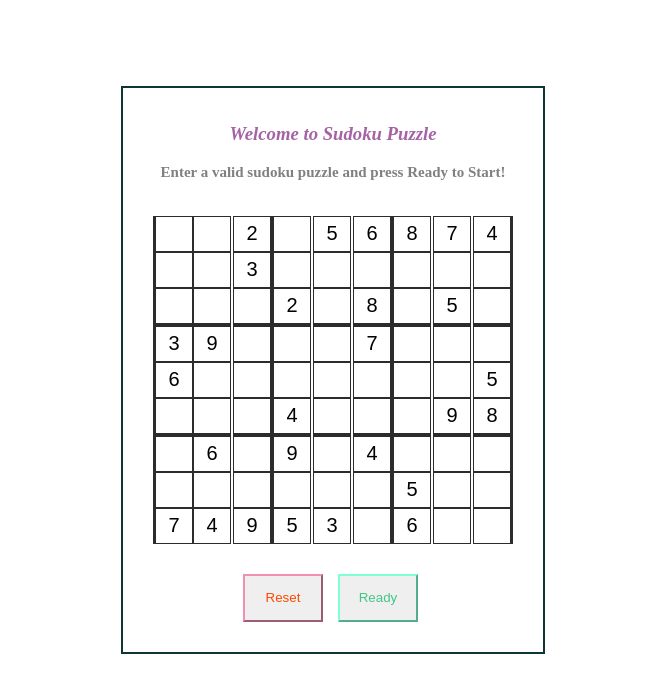
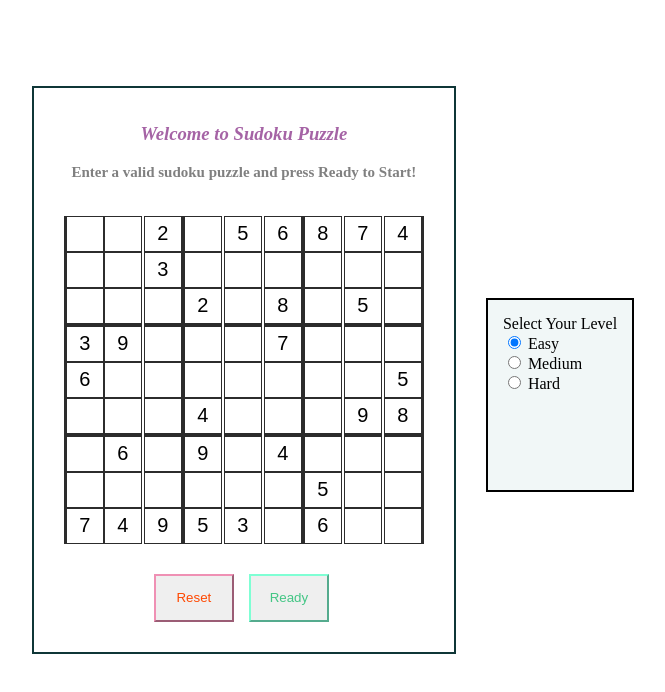
Before and after one commit to mehmetKargaci/SudokuForm, an Angular app: page / in a window 1280 px wide. Shown: the top 692 px of the page, without its empty margins (307-972 px from the left). Built offline with nearby package versions, Linux system fonts and the light colour scheme.

Commit message:
Difficulty level added

```diff
--- a/src/app/app.component.css
+++ b/src/app/app.component.css
@@ -16,8 +16,19 @@
 
 }
 
+.difficulty-selection{
+    height: 20vh;
+    align-items: center;
+    margin-top: 50px;
+    padding: 15px;
+    margin-left: 30px;
+    font-weight: lighter;
+    border: 2px solid;
+    background-color: #f1f7f7;
+
+}
+
 .solution-succes{
-
     font-style: italic;
     color: rgba(164, 97, 164, 0.985);
     margin-top: 20px;
--- a/src/app/app.component.html
+++ b/src/app/app.component.html
@@ -26,4 +26,26 @@
       <p>Congratulations!!!</p>
     </div>
   </div>
+  <div>
+    <div class="difficulty-selection">
+      <div>
+        <div>
+          <label>Select Your Level</label>
+        </div>
+        <label>
+          <input type="radio" name="difficulty" (change)="setEasyLevel()" checked> Easy
+        </label>
+      </div>
+      <div>
+        <label>
+          <input type="radio" name="difficulty" (change)="setMediumLevel()"> Medium
+        </label>
+      </div>
+      <div>
+        <label>
+          <input type="radio" name="difficulty" (change)="setHardLevel()"> Hard
+        </label>
+      </div>
+    </div>
+  </div>
 </div>
--- a/src/app/app.component.ts
+++ b/src/app/app.component.ts
@@ -83,4 +83,33 @@ export class AppComponent implements OnInit {
     return this.sudokuFormArray.controls;
   }
 
+  setEasyLevel(){
+    this.reset();
+    this.startValues = ['','','2','','5','','8','7','4','','','3','','','','','',
+    '','','','','2','','8','','5','','3','9','','','','7','','','','6','','','','','','','','5',
+    '','','','4','','','','9','8','','6','','9','','4','','','','','','','','','','5','','',
+    '7','4','9','5','3','','6','',''];
+    this.sudokuFormArray.setValue(this.startValues);
+  }
+  setMediumLevel(){
+    this.reset();
+    this.startValues = [
+      '5', '', '7', '2', '', '', '', '9', '', '', '', '6', '', '3', '', '7', '', '1', '4', '', '', '', '', '',
+      '', '6', '', '1', '', '', '4', '9', '', '', '', '7', '', '', '','5', '', '8', '', '', '',
+      '8', '', '', '', '2', '7', '', '', '5', '', '7', '', '', '', '', '','', '9', '2', '', '9', '', '8', '', '6',
+      '', '','', '4', '', '', '', '9', '3', '', '8'
+    ];
+    this.sudokuFormArray.setValue(this.startValues);
+
+  }
+  setHardLevel(){
+    this.reset();
+    this.startValues = [
+      '2', '', '', '', '', '9', '', '', '','','9', '', '5', '', '', '', '6', '','8', '1', '5', '', '7', '','9', '','',
+      '1', '', '', '', '6', '7', '', '9', '','9', '', '', '4', '5', '', '', '', '2','', '3','', '', '', '', '', '', '8',
+      '', '5', '', '', '', '', '8', '2', '','4', '', '', '', '', '', '', '1', '6','3','', '', '2', '', '', '', '', '7',
+    ];
+    this.sudokuFormArray.setValue(this.startValues);
+  }
+
 }
--- a/src/app/services/validation.service.ts
+++ b/src/app/services/validation.service.ts
@@ -16,7 +16,7 @@ export class ValidationService {
     for (const grid of sudokuGrid) {
       this.detectErrors(grid, sudokuData, invalidCellIndexes);
     }
-    console.log(invalidCellIndexes);
+    // console.log(invalidCellIndexes);
     return [...invalidCellIndexes];
   }
 
```
